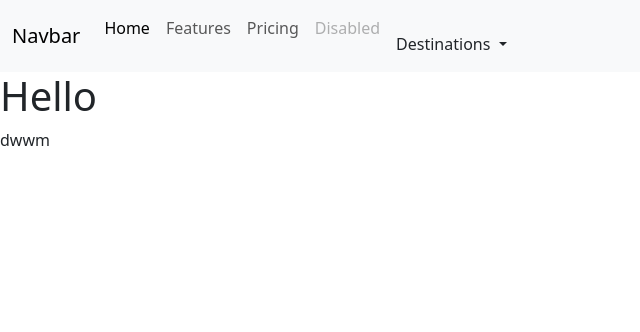
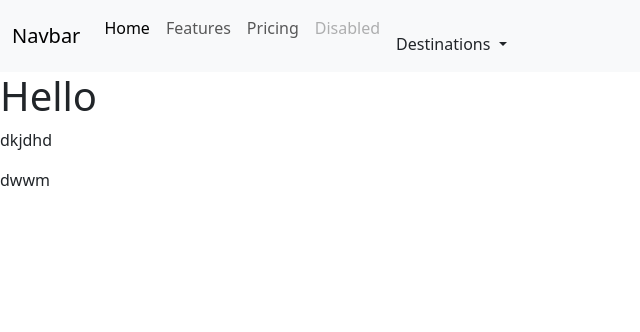
Before and after one commit to Ivana2024/projet_blog20, a Symfony app: template templates/pages/visitor/welcome/index.html.twig in a window 1280 px wide. Shown: the top 332 px of the page, without its empty margins (0-640 px from the left). Run offline with Twig, Linux system fonts and the light colour scheme; the template is opened without the code that fills it, so the values that code supplies are empty; some libraries are stand-ins or nearby versions.

Commit message:
add_module_user

```diff
--- a/src/Controller/Visitor/Welcome/WelcomeController.php
+++ b/src/Controller/Visitor/Welcome/WelcomeController.php
@@ -6,6 +6,7 @@ use Symfony\Component\HttpFoundation\Response;
 use Symfony\Component\Routing\Attribute\Route;
 class WelcomeController extends AbstractController
 {
+
     #[Route('/', name: 'visitor_welcome_index', methods:['GET'])]
     public function index(): Response
     {
--- a/src/Entity/User.php
+++ b/src/Entity/User.php
@@ -24,6 +24,7 @@ class User implements UserInterface, PasswordAuthenticatedUserInterface
      */
     #[ORM\Column]
     private array $roles = [];
+
 
     /**
      * @var string The hashed password
--- a/src/Repository/UserRepository.php
+++ b/src/Repository/UserRepository.php
@@ -5,6 +5,7 @@ namespace App\Repository;
 use App\Entity\User;
 use Doctrine\Bundle\DoctrineBundle\Repository\ServiceEntityRepository;
 use Doctrine\Persistence\ManagerRegistry;
+
 
 /**
  * @extends ServiceEntityRepository<User>
--- a/templates/pages/visitor/welcome/index.html.twig
+++ b/templates/pages/visitor/welcome/index.html.twig
@@ -4,4 +4,5 @@
 
 {% block main %}
 <h1>Hello</h1>
+<p>dkjdhd</p>
 {% endblock %}
--- a/templates/themes/base_visitor.html.twig
+++ b/templates/themes/base_visitor.html.twig
@@ -42,6 +42,7 @@
 <link href="https://fonts.googleapis.com/css2?family=Poppins&display=swap" rel="stylesheet">
 </head>
 <body>
+
     {# la barre de navigation #}
     <nav class="navbar navbar-expand-lg bg-body-tertiary">
         <div class="container-fluid">
```
